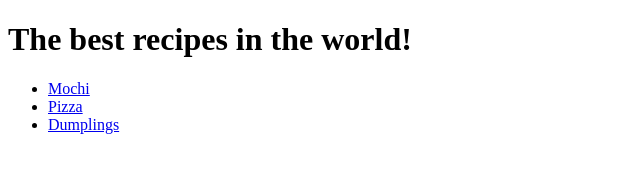
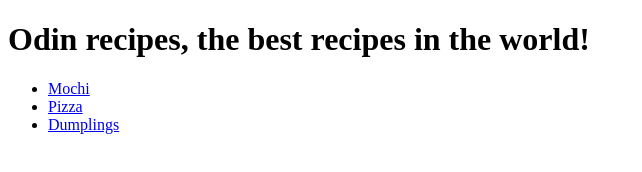
Before and after one commit to ReRaXX/odin-recipes, a plain HTML site: page index.html in a window 1280 px wide. Shown: the whole page, without its empty margins (0-642 px from the left). Drawn offline with Linux system fonts and the light colour scheme.

Commit message:
edit title from recipes to Odin-recipes and a header same way

```diff
--- a/index.html
+++ b/index.html
@@ -3,10 +3,10 @@
 <head>
     <meta charset="UTF-8">
     <meta name="viewport" content="width=device-width, initial-scale=1.0">
-    <title>Recipes</title>
+    <title>Odin-recipes</title>
 </head>
 <body>
-    <h1>The best recipes in the world!</h1>
+    <h1>Odin recipes, the best recipes in the world!</h1>
     <ul>
         <li><a href="./recipes/mochi.html"> Mochi</a></li>
         <li><a href="./recipes/pizza.html"> Pizza</a></li>
```
